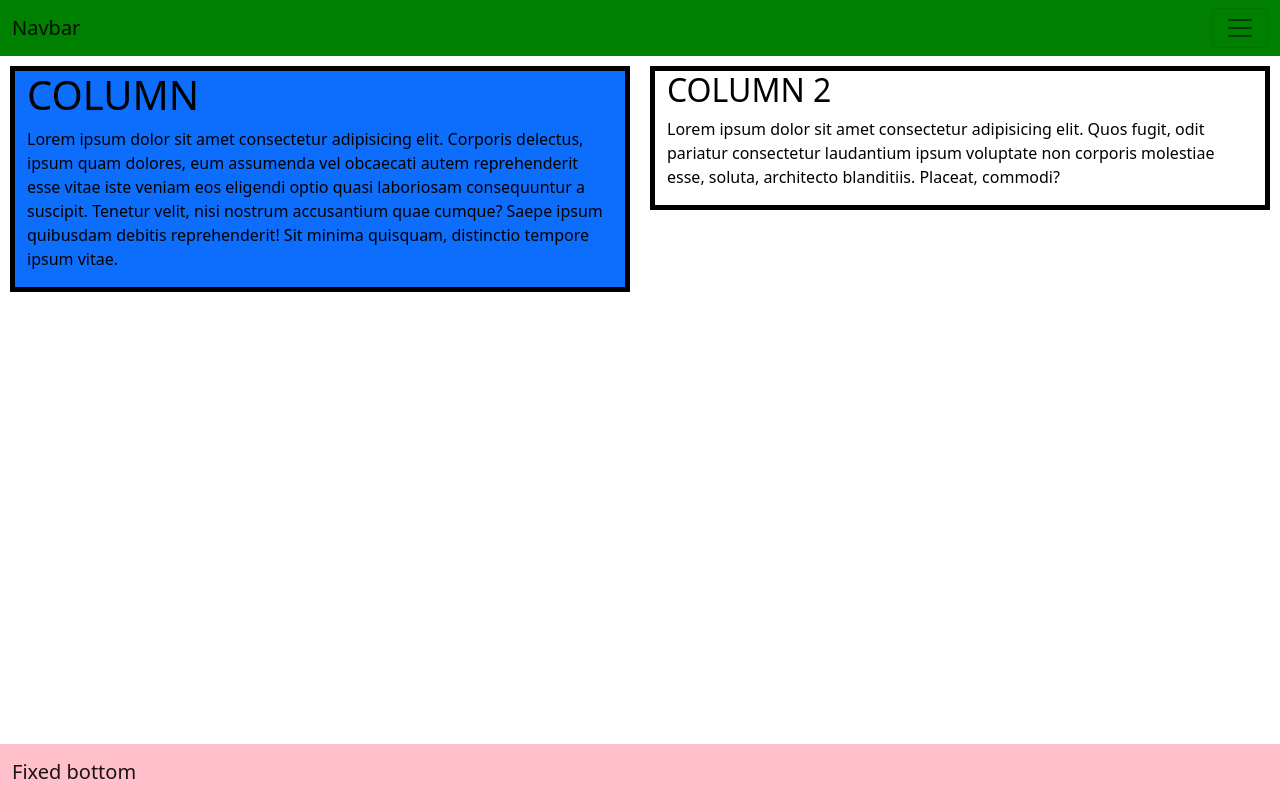
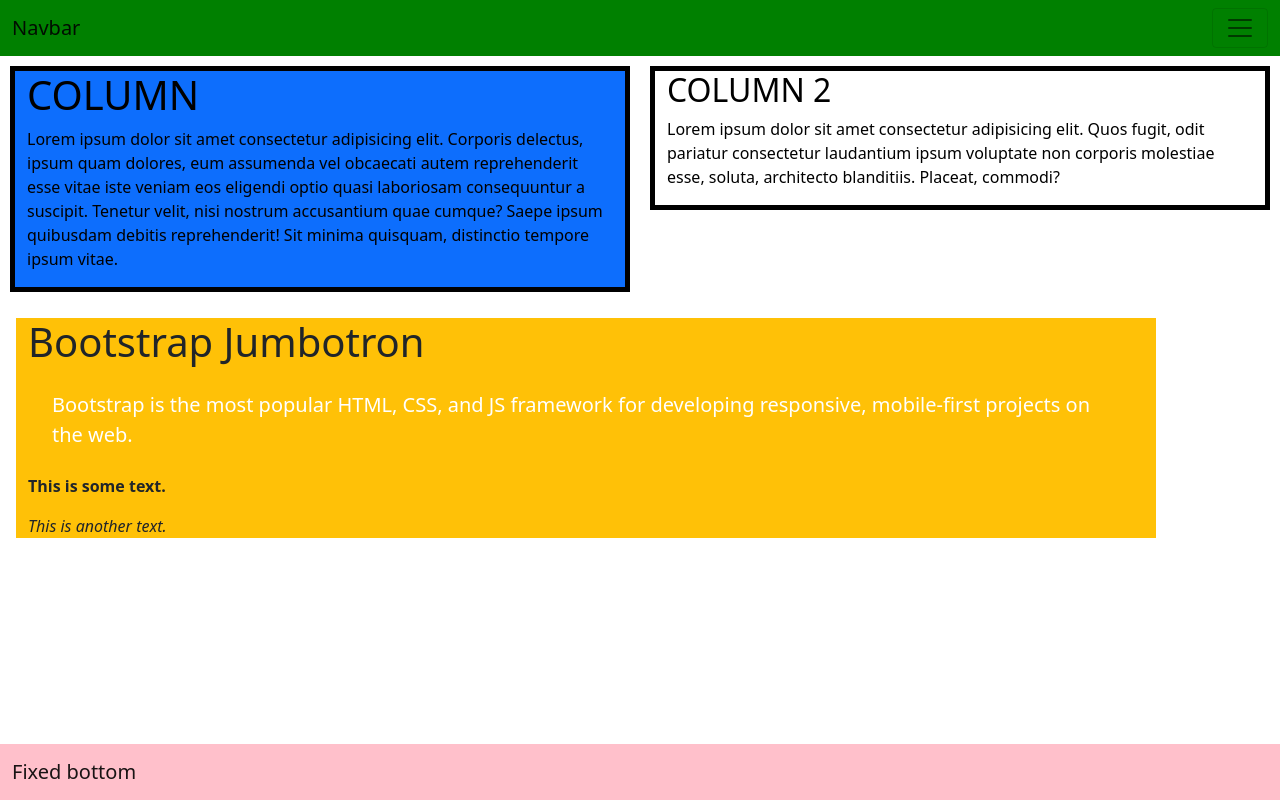
Before and after one commit to soniamta/bootstrap-boilerplate, a plain HTML site: page index.html in a window 1280 px wide. Drawn offline with nearby package versions, Linux system fonts and the light colour scheme.

Commit message:
jumbotron added

```diff
--- a/index.html
+++ b/index.html
@@ -60,6 +60,18 @@
   </div>
 
 
+  <div class="container m-3 bg-warning">
+    <div class="jumbotron display-7">
+      <h1>Bootstrap Jumbotron</h1>
+      <p class="p-2 m-3 lead text-white">Bootstrap is the most popular HTML, CSS, and JS framework for developing responsive, mobile-first projects on the web.</p>
+        <p><strong>This is some text.</strong></p>
+        <p><em>This is another text.</em></p>
+      </div>
+    </div>
+  </div>
+
+
+
 <nav class="navbar fixed-bottom navbar-light" style="background-color:pink;">
     <div class="container-fluid">
       <a class="navbar-brand" href="#">Fixed bottom</a>
```
